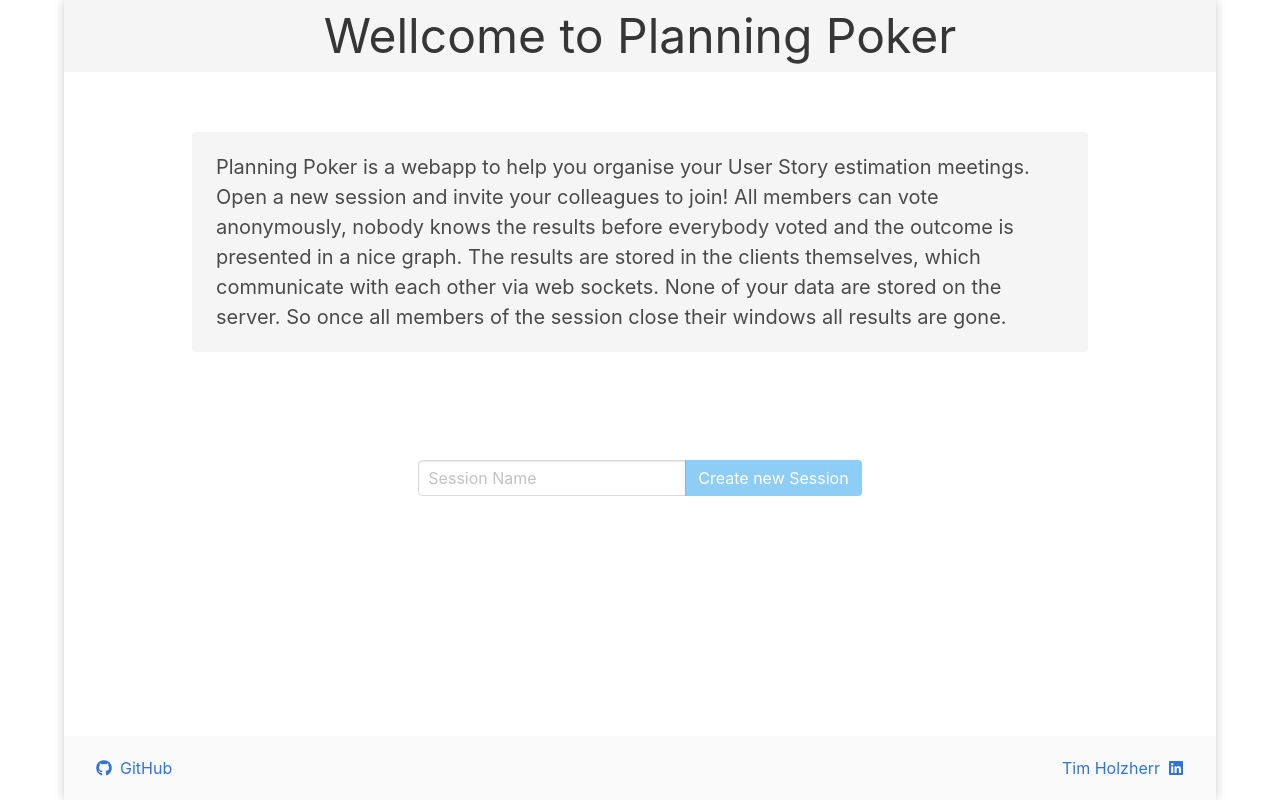
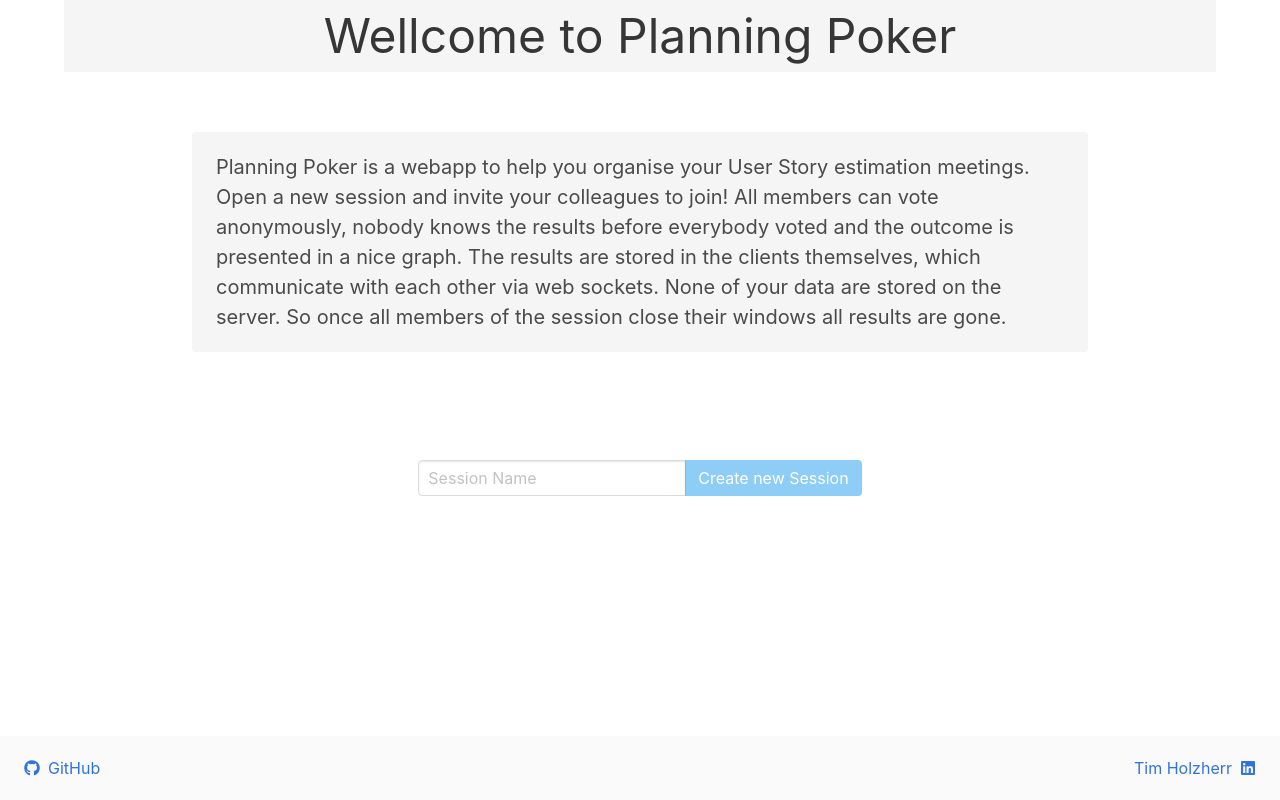
Before and after one commit to TimHolzherr/planning-poker, an Angular app in the folder Client/: page / in a window 1280 px wide. Built offline with nearby package versions, Linux system fonts and the light colour scheme.

Commit message:
Fix issue with footer

```diff
--- a/Client/src/app/app.component.ts
+++ b/Client/src/app/app.component.ts
@@ -3,7 +3,7 @@ import { Component } from "@angular/core";
 @Component({
     selector: "app-root",
     template: `
-        <div class="container fill-page"><router-outlet></router-outlet></div>
+        <div class="container"><router-outlet></router-outlet></div>
     `,
     styles: []
 })
--- a/Client/src/app/session/session.component.ts
+++ b/Client/src/app/session/session.component.ts
@@ -58,7 +58,7 @@ import { BackendService } from "../backend.service";
                 </form>
             </div>
         </div>
-        <div *ngIf="model.hasTickets()">
+        <div class="section" *ngIf="model.hasTickets()">
             <div class="title is-3 has-text-centered">Ticket</div>
             <div class="columns">
                 <div class="box column is-10 is-offset-1">
@@ -117,20 +117,7 @@ import { BackendService } from "../backend.service";
                 </form>
             </div>
         </div>
-    `,
-    styles: [
-        `
-            .footer {
-                position: absolute;
-                right: 0;
-                bottom: 0;
-                left: 0;
-                padding: 1rem;
-                background-color: #efefef;
-                text-align: center;
-            }
-        `
-    ]
+    `
 })
 export class SessionComponent implements OnInit {
     public model = new SessionModel();
--- a/Client/src/app/ticket/vote-button/vote-button.component.ts
+++ b/Client/src/app/ticket/vote-button/vote-button.component.ts
@@ -3,20 +3,16 @@ import { Component, Input, Output, EventEmitter } from "@angular/core";
 @Component({
     selector: "app-vote-button",
     template: `
-        <div class="column is-3-tablet is-4-mobile">
+        <div *ngIf="complexityPoints" class="column is-3-tablet is-4-mobile">
             <input
                 type="button"
-                *ngIf="complexityPoints"
                 class="button is-fullwidth is-warning"
                 (click)="vote.emit(complexityPoints)"
                 [value]="complexityPoints"
             />
-
-            <form
-                *ngIf="!complexityPoints"
-                class="is-fullwidth"
-                (submit)="customValueVote()"
-            >
+        </div>
+        <div *ngIf="!complexityPoints" class="column is-3-tablet is-8-mobile">
+            <form class="is-fullwidth" (submit)="customValueVote()">
                 <input
                     name="voteValue"
                     class="input is-warning is-fullwidth"
--- a/Client/src/index.html
+++ b/Client/src/index.html
@@ -19,6 +19,6 @@
         />
     </head>
     <body>
-        <app-root id="wrapper"></app-root>
+        <app-root></app-root>
     </body>
 </html>
--- a/Client/src/styles.css
+++ b/Client/src/styles.css
@@ -1,32 +1,36 @@
-@media screen and (min-width: 350px) {
-    body {
-        display: flex;
-        min-height: 100vh;
-        flex-direction: column;
-    }
-    #wrapper {
-        flex: 1;
-    }
-    .footer {
-        position: absolute;
-        bottom: 0;
-        right: 0;
-        left: 0;
-    }
+html {
+    height: 100%;
+    box-sizing: border-box;
+}
 
-    .fill-page {
-        height: 100%;
-        position: absolute;
-        left: 0;
-        right: 0;
-        box-shadow: 0 0 10px 0px rgba(0, 0, 0, 0.2);
-    }
+*,
+*:before,
+*:after {
+    box-sizing: inherit;
+}
+
+body {
+    position: relative;
+    margin: 0;
+    padding-bottom: 4.5rem;
+    min-height: 100%;
+}
+
+app-vote-button {
+    display: contents;
 }
 
 .footer {
+    position: absolute;
+    right: 0;
+    bottom: 0;
+    left: 0;
+    padding: 1rem;
     background-color: #fafafa;
-    padding-bottom: 1rem;
-    padding-top: 1rem;
+}
+
+.container {
+    position: unset;
 }
 
 @media screen and (min-width: 1472px) {
@@ -34,7 +38,3 @@
         max-width: 1152px;
     }
 }
-
-app-vote-button {
-    display: contents;
-}
```
